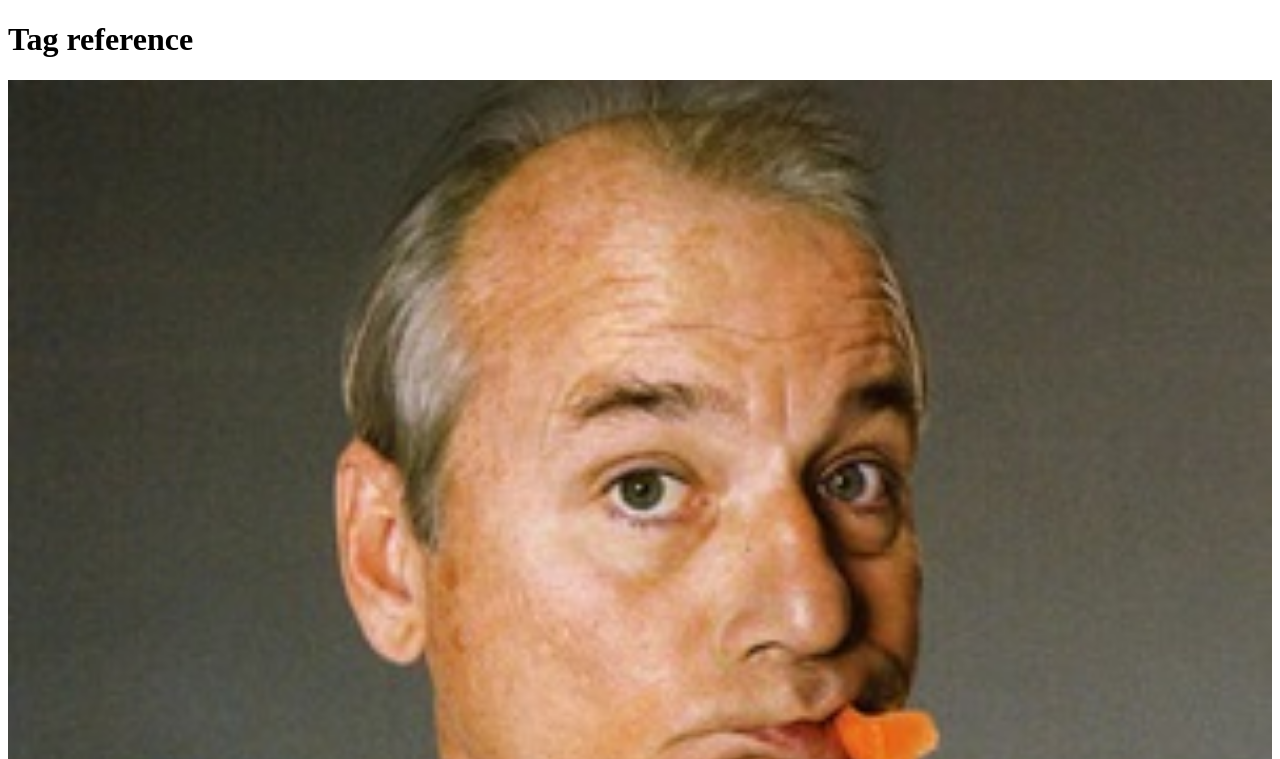
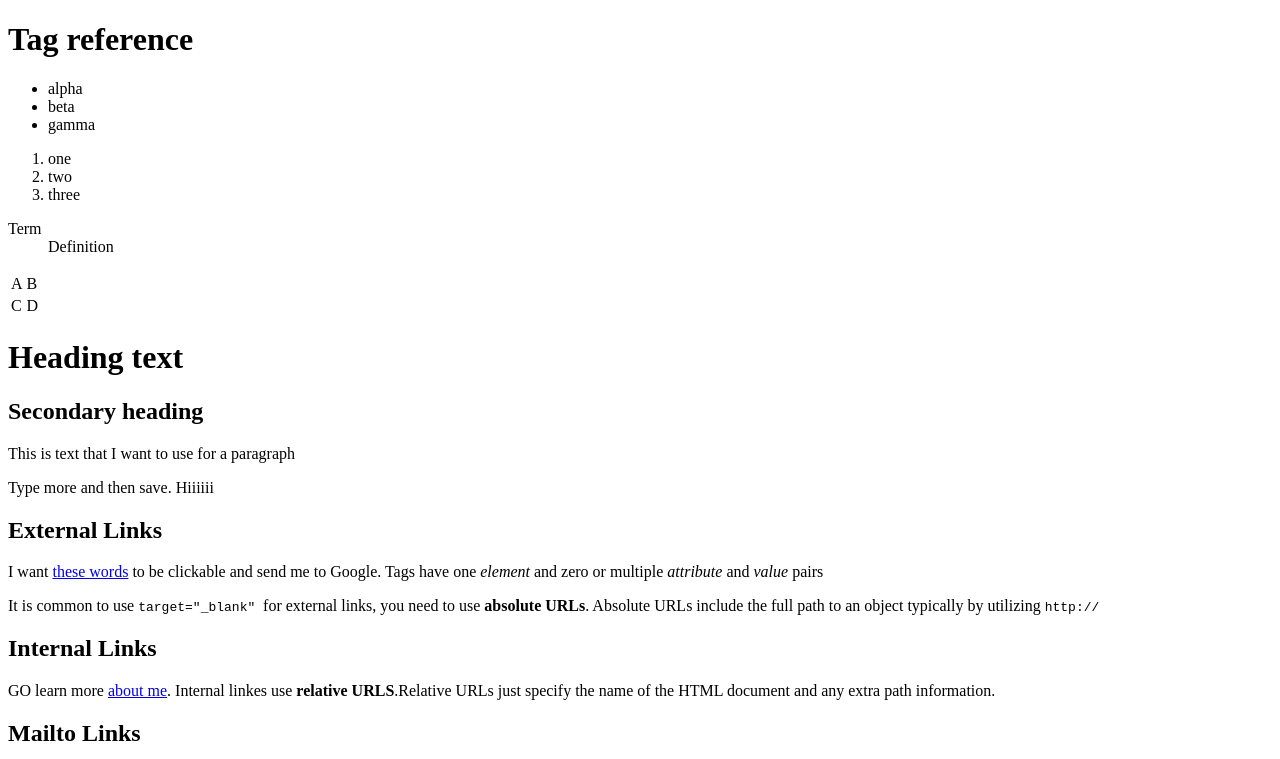
Before and after one commit to acekyrin/acekyrin.github.io, a plain HTML site: page index.html in a window 1280 px wide. Shown: the top 759 px of the page. Drawn offline with Linux system fonts and the light colour scheme.

Commit message:
Learned about tables

```diff
--- a/index.html
+++ b/index.html
@@ -1,12 +1,37 @@
 <!DOCTYPE html>
 <html>
     <head>
-        <title>Images</title>
+        <title>Lists and Tables</title>
     </head>
     <body>
         <h1>Tag reference</h1>
 
-        <img src="img/bill.jpg" width="100%" alt="Bill Murray" title="Bill's face is so shocked"/>
+        <ul>
+            <li>alpha</li>
+            <li>beta</li>
+            <li>gamma</li>
+        </ul>
+        <ol>
+            <li>one</li>
+            <li>two</li>
+            <li>three</li>
+        </ol>
+
+        <dl>
+            <dt>Term</dt>
+            <dd>Definition</dd>
+        </dl>
+
+        <table>
+            <tr>
+                <td>A</td>
+                <td>B</td>
+            </tr>
+            <tr>
+                <td>C</td>
+                <td>D</td>
+            </tr>
+        </table>
 <h1>Heading text</h1>
 <h2>Secondary heading</h2>
 <p>This is text that I want to use for a paragraph</p>
```
